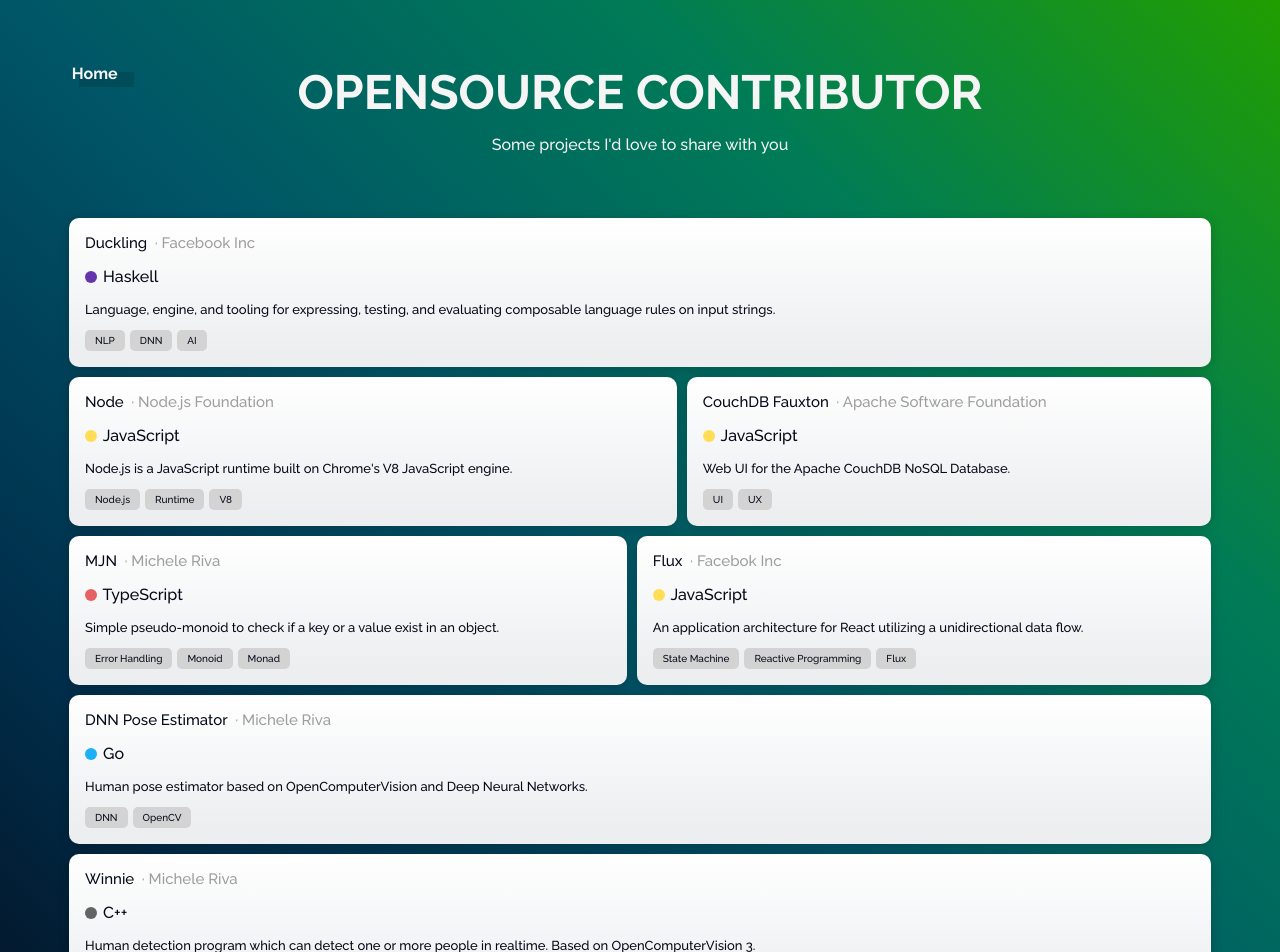
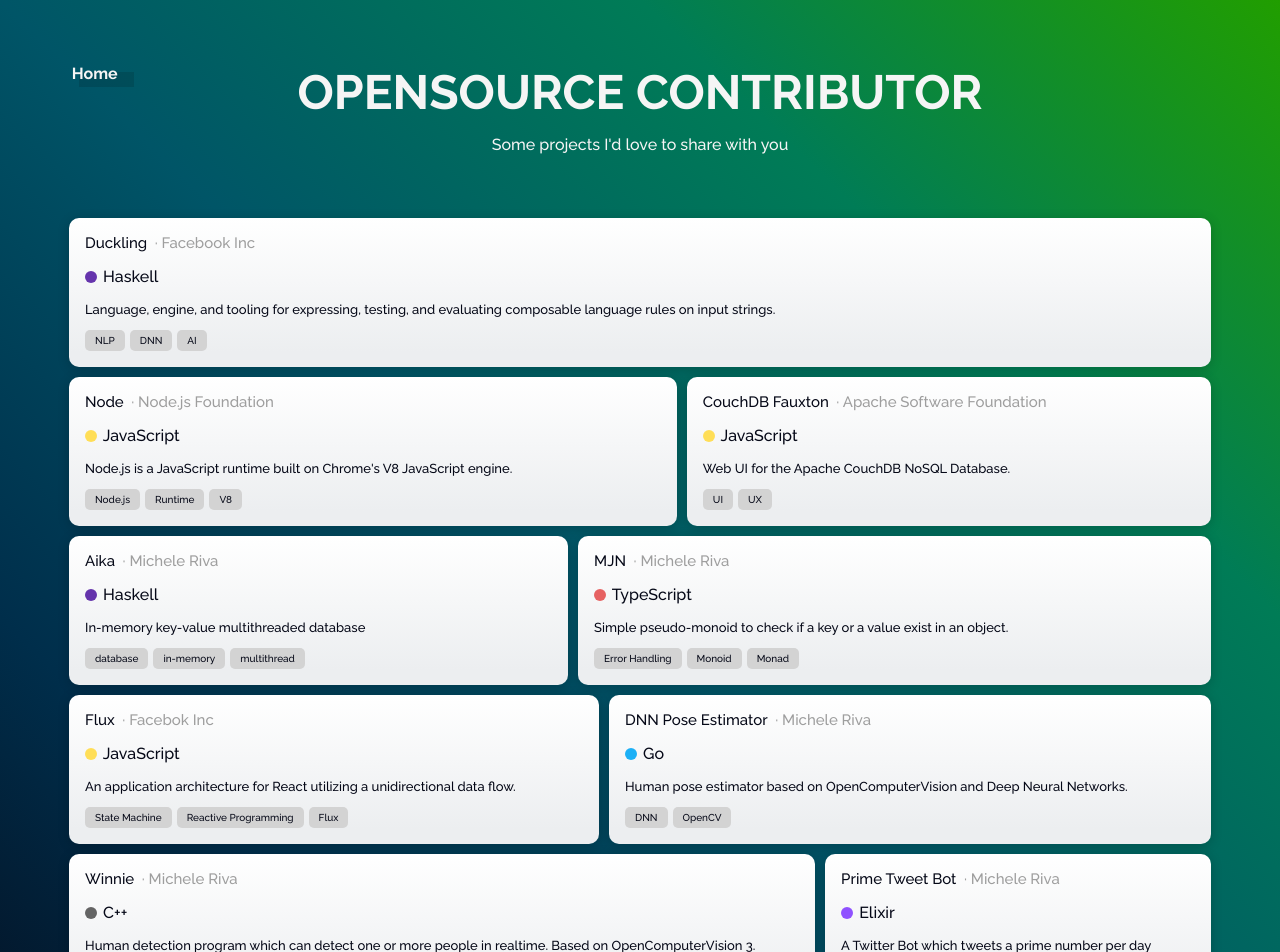
Before and after one commit to micheleriva/personal-website, a Nuxt app: page /opensource-contributor in a window 1280 px wide. Shown: the top 952 px of the page. Built offline with nearby package versions, Linux system fonts and the light colour scheme.

Commit message:
Added opensource projects

```diff
--- a/pages/opensource-contributor.vue
+++ b/pages/opensource-contributor.vue
@@ -43,6 +43,7 @@
           case 'C++':        return {background: '#646464'}
           case 'Vue.js':     return {background: '#42b883'}
           case 'TypeScript': return {background: '#e66262'}
+          case 'Elixir':     return {background: '#8f51ff'}
         }
       }
     }
--- a/static/json/contributions.json
+++ b/static/json/contributions.json
@@ -22,6 +22,14 @@
     "url": "https://github.com/apache/couchdb-fauxton",
     "description": "Web UI for the Apache CouchDB NoSQL Database.",
     "tags": ["UI", "UX"]
+  },
+  {
+    "name": "Aika",
+    "owner": "Michele Riva",
+    "language": "Haskell",
+    "url": "https://github.com/micheleriva/aika",
+    "description": "In-memory key-value multithreaded database",
+    "tags": ["database", "in-memory", "multithread"]
   },
   {
     "name": "MJN",
@@ -56,6 +64,14 @@
     "tags": ["AI", "OpenCV"]
   },
   {
+    "name": "Prime Tweet Bot",
+    "owner": "Michele Riva",
+    "language": "Elixir",
+    "url": "https://github.com/micheleriva/PrimeBot",
+    "description": "A Twitter Bot which tweets a prime number per day",
+    "tags": ["bot", "algorithms"]
+  },
+  {
     "name": "Keras Neural Style",
     "owner": "Michele Riva",
     "language": "Python",
```
